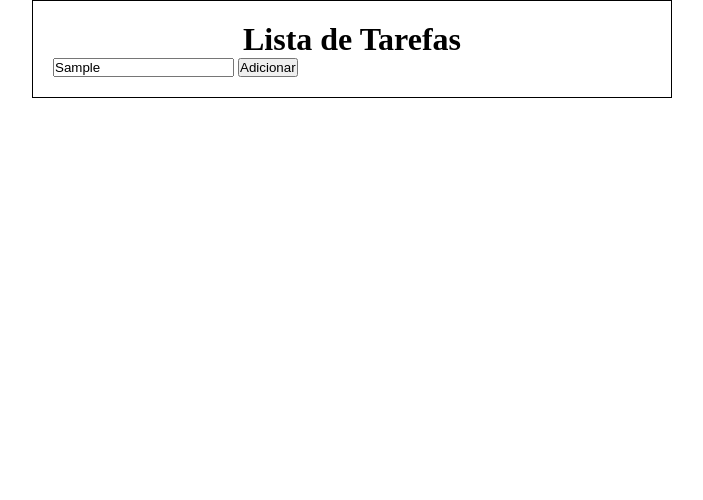
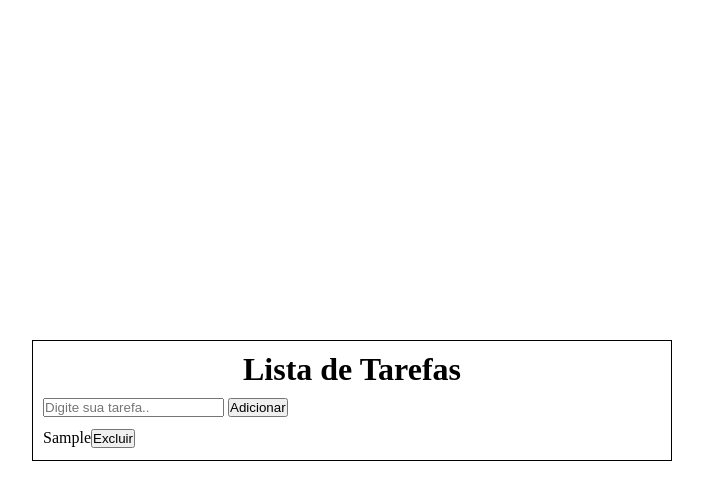
Before and after one commit to Luisokl/Lista-de-tarefas, a plain HTML site: page index.html in a window 1280 px wide. Both pictures are taken after typing "Sample" into the empty fields and a click on the button "Adicionar". Shown: the whole page, without its empty margins (288-991 px from the left). Drawn offline with Linux system fonts and the light colour scheme.

Commit message:
criando a função que adiciona as tarefas na tela

```diff
--- a/script.js
+++ b/script.js
@@ -4,17 +4,27 @@ let listElement = document.querySelector ('#body ul');
 
 let tarefas = [];
 
+buttonAdd.addEventListener('click', adicionarTarefas);
 
 function adicionarTarefas() {
+    listElement.innerHTML = ''
+
     if (taskElement.value === '') {
         alert('adicione uma tarefa..');
     } else {
         let tasksElement = taskElement.value;
+        taskElement.value = ''
+
         tarefas.push(tasksElement);
 
-        console.log(tarefas);
+        tarefas.map(task => {
+            let liElement = document.createElement('li');
+            liElement.textContent = task;
+            let buttonRemover = document.createElement('button');
+            buttonRemover.textContent = 'Excluir';
+            liElement.appendChild(buttonRemover);
+            liElement.style.listStyleType = 'none'
+            listElement.appendChild(liElement);
+        })
     }
 }
-
-
-buttonAdd.addEventListener('click', adicionarTarefas);
--- a/style.css
+++ b/style.css
@@ -7,16 +7,24 @@
 body {
     display: flex;
     justify-content: center;
-    align-items: start;
+    align-items: center;
     min-height: 100vh;
 }
 
 .container {
-    padding: 20px;
+    padding: 10px;
     border: 1px solid #000;
     width: max(50%, 350px);
 }
 
 .container .title {
     text-align: center;
+    margin-bottom: 10px;
 }
+
+.container #body {
+    margin-top: 10px;
+}
+.container #body ul li {
+    padding: 2px 0;
+}
```
